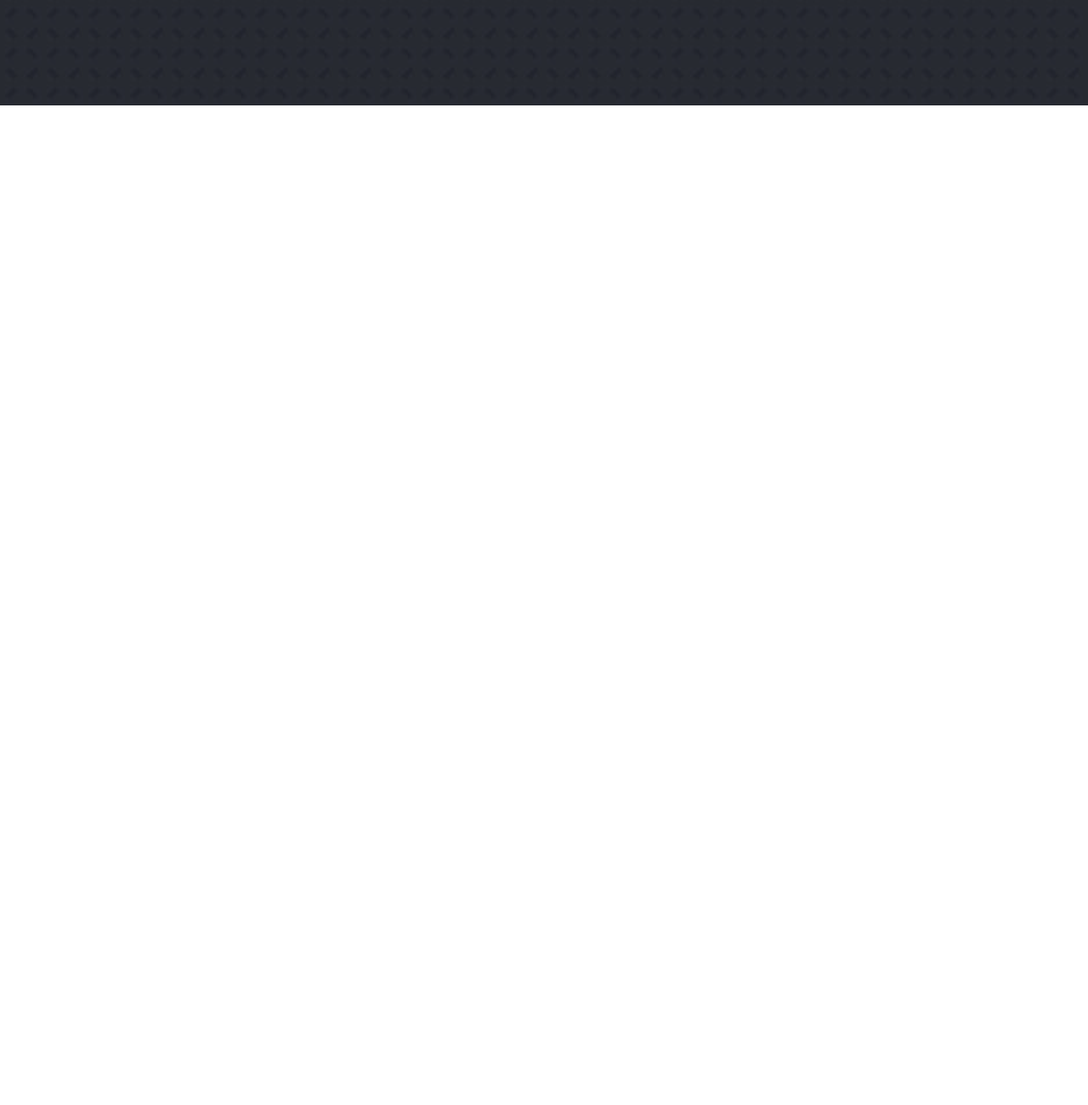
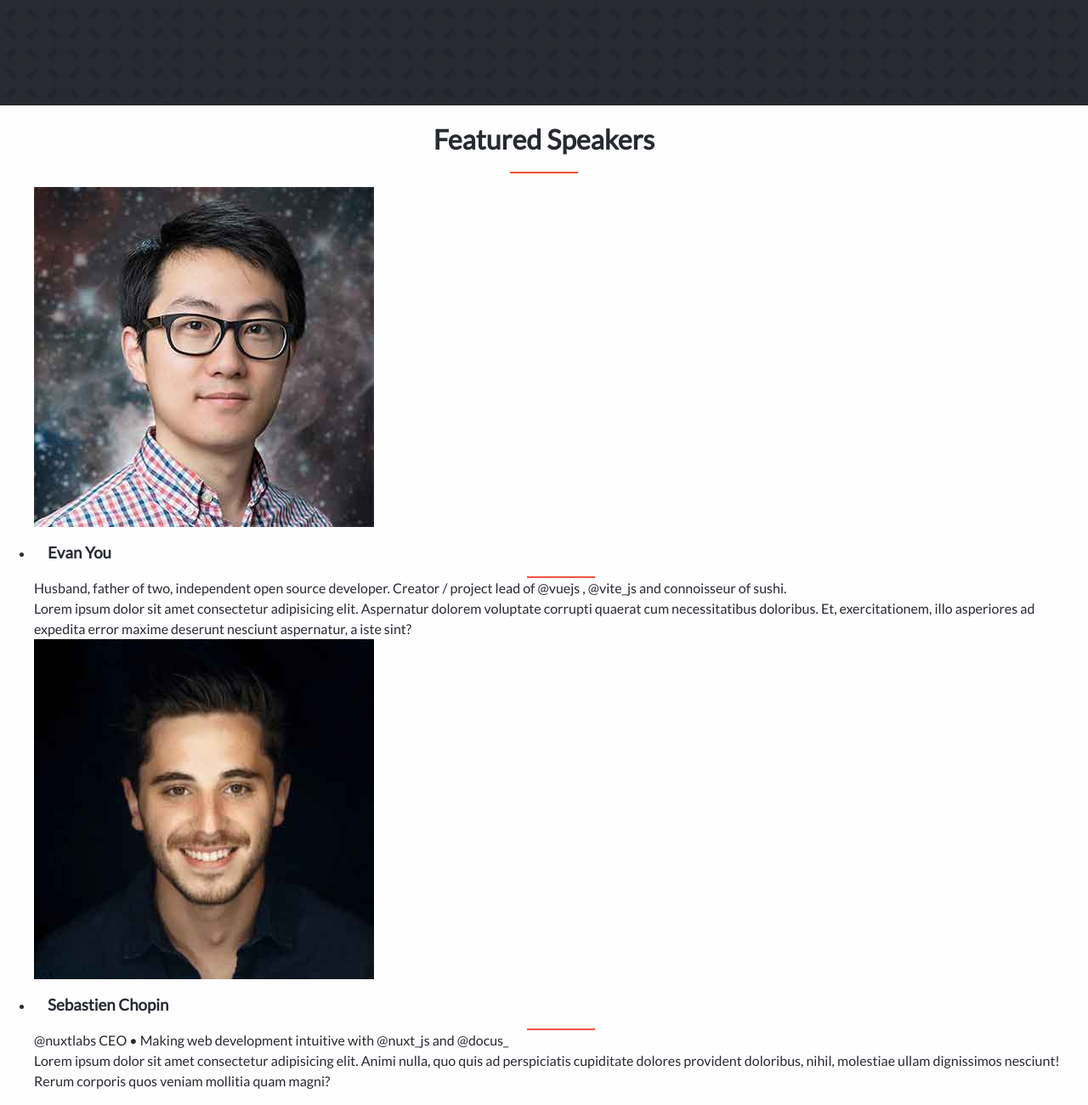
Before and after one commit to jorgevrgs/capstone-1, a website built with Vite: page index.html in a window 1280 px wide. Shown: the part 1476-2776 px from the top of the page at 85% size. Before the commit the page ends 1600 px from the top, so only its background shows below. Built offline with nearby package versions, Linux system fonts and the light colour scheme; files whose address does not match are found by name.

Commit message:
wip: add speakers api

```diff
--- a/index.html
+++ b/index.html
@@ -151,6 +151,14 @@
           </ul>
         </div>
       </section>
+
+      <section class="section featured-speakers">
+        <div class="container">
+          <h2 class="font-size-h2 text-center title">Featured Speakers</h2>
+
+          <div class="speakers"></div>
+        </div>
+      </section>
     </main>
     <footer class="footer"></footer>
   </body>
--- /dev/null
+++ b/public/json/speakers.json
@@ -0,0 +1,14 @@
+[
+  {
+    "name": "Evan You",
+    "subtitle": "Husband, father of two, independent open source developer. Creator / project lead of @vuejs , @vite_js and connoisseur of sushi.",
+    "description": "Lorem ipsum dolor sit amet consectetur adipisicing elit. Aspernatur dolorem voluptate corrupti quaerat cum necessitatibus doloribus. Et, exercitationem, illo asperiores ad expedita error maxime deserunt nesciunt aspernatur, a iste sint?",
+    "imageUrl": "/speakers/evan.d83c5f2.jpg"
+  },
+  {
+    "name": "Sebastien Chopin",
+    "subtitle": "@nuxtlabs CEO • Making web development intuitive with @nuxt_js and @docus_",
+    "description": "Lorem ipsum dolor sit amet consectetur adipisicing elit. Animi nulla, quo quis ad perspiciatis cupiditate dolores provident doloribus, nihil, molestiae ullam dignissimos nesciunt! Rerum corporis quos veniam mollitia quam magni?",
+    "imageUrl": "/speakers/sebastien.8c8c561.jpg"
+  }
+]
--- /dev/null
+++ b/src/classes/ApiClass.js
@@ -0,0 +1,17 @@
+export default class ApiClass {
+  #url = '';
+
+  constructor(url) {
+    this.#url = url;
+  }
+
+  async get() {
+    try {
+      const result = await fetch(this.#url).then((res) => res.json());
+
+      return result;
+    } catch (error) {
+      throw new Error(error.message);
+    }
+  }
+}
--- /dev/null
+++ b/src/helpers/templates.js
@@ -0,0 +1,119 @@
+/**
+ *
+ * @copyright @jorgevrgs, @vechicin, and @williamrolando88, coding partners
+ *
+ * @param {object} param0 Project element object
+ * @argument param0.tag {string}
+ * @argument param0.className {string | array}
+ * @argument param0.attributes {object}
+ * @argument param0.children {array}
+ * @argument param0.innerHTML {string}
+ * @argument param0.textContent {string}
+ * @argument param0.dataset {object}
+ *
+ * @returns {HTMLElement}
+ */
+export const buildTemplate = ({
+  tag,
+  className,
+  attributes,
+  children,
+  innerHTML,
+  textContent,
+  dataset = undefined,
+}) => {
+  /** @type Element */
+  const element = document.createElement(tag);
+
+  if (Array.isArray(className)) {
+    element.classList.add(...className);
+  } else if (typeof className === 'string' && className.length) {
+    element.classList.add(className);
+  }
+
+  if (textContent) {
+    element.textContent = textContent;
+  } else if (innerHTML) {
+    element.innerHTML = innerHTML;
+  }
+
+  if (attributes) {
+    Object.keys(attributes).forEach((key) => {
+      element.setAttribute(key, attributes[key]);
+    });
+  }
+
+  if (dataset) {
+    Object.keys(dataset).forEach((key) => {
+      element.dataset[key] = dataset[key];
+    });
+  }
+
+  if (children) {
+    children.forEach((child) => {
+      element.appendChild(buildTemplate(child));
+    });
+  }
+
+  return element;
+};
+
+export const speakerTemplate = (speaker) => ({
+  tag: 'article',
+  className: 'speaker',
+  children: [
+    {
+      tag: 'div',
+      className: 'left',
+      children: [
+        {
+          tag: 'img',
+          class: 'picture',
+          attributes: {
+            src: speaker.imageUrl,
+            alt: speaker.name,
+          },
+        },
+      ],
+    },
+    {
+      tag: 'div',
+      className: 'right',
+      children: [
+        {
+          tag: 'h3',
+          className: 'title',
+          textContent: speaker.name,
+        },
+        {
+          tag: 'p',
+          className: 'subtitle',
+          textContent: speaker.subtitle,
+        },
+        {
+          tag: 'p',
+          className: 'description',
+          textContent: speaker.description,
+        },
+      ],
+    },
+  ],
+});
+
+export const speakersTemplate = (speakers) => {
+  const people = {
+    tag: 'ul',
+    className: 'people',
+    children: [],
+  };
+
+  speakers.forEach((speaker) => {
+    people.children.push({
+      tag: 'li',
+      className: 'person',
+      children: [speakerTemplate(speaker)],
+    });
+  });
+
+  return people;
+};
--- a/src/main.js
+++ b/src/main.js
@@ -1,6 +1,9 @@
 // eslint-disable-next-line
 import './styles/style.scss';
 
+// JavaScript
 import menu from './modules/menu.js';
+import speakers from './modules/speakers.js';
 
 menu();
+speakers();
--- /dev/null
+++ b/src/modules/speakers.js
@@ -0,0 +1,19 @@
+import { buildTemplate, speakersTemplate } from '../helpers/templates.js';
+import ApiClass from '../classes/ApiClass.js';
+
+export default async () => {
+  // ░█▀▀▀ █── █▀▀ █▀▄▀█ █▀▀ █▀▀▄ ▀▀█▀▀ █▀▀
+  // ░█▀▀▀ █── █▀▀ █─▀─█ █▀▀ █──█ ──█── ▀▀█
+  // ░█▄▄▄ ▀▀▀ ▀▀▀ ▀───▀ ▀▀▀ ▀──▀ ──▀── ▀▀▀
+  const speakersElement = document.querySelector('.speakers');
+
+  const url = '/json/speakers.json';
+  const api = new ApiClass(url);
+
+  const result = await api.get();
+
+  const object = speakersTemplate(result);
+  const element = buildTemplate(object);
+
+  speakersElement.appendChild(element);
+};
```
Also changed, not shown: public/speakers/evan.d83c5f2.jpg (added), public/speakers/sebastien.8c8c561.jpg (added).
